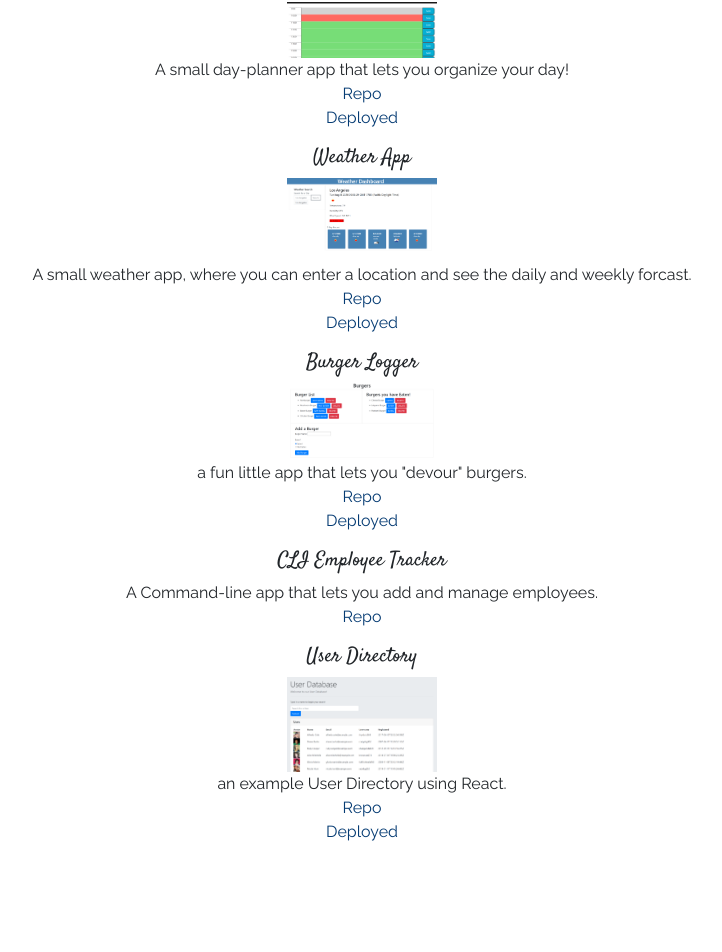
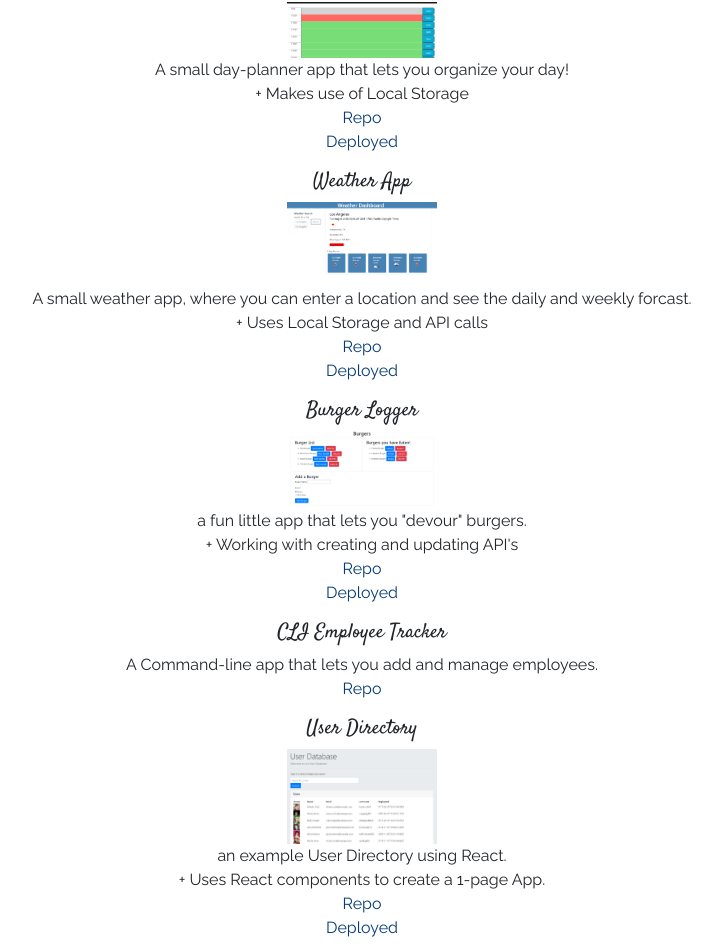
Before and after one commit to tiiedye/React-Portfolio, a React (Create React App) app: page /portfolio in a window 1280 px wide. Shown: the part 1020-1972 px from the top of the page, without its empty margins (278-1000 px from the left). Built offline with nearby package versions, Linux system fonts and the light colour scheme; the HTML template or start-up script is replaced by a standard one.

Commit message:
more portfolio updates

```diff
--- a/src/pages/Portfolio.js
+++ b/src/pages/Portfolio.js
@@ -108,6 +108,8 @@ function Portfolio() {
                     <br />
                     A small day-planner app that lets you organize your day!
                     <br />
+                    + Makes use of Local Storage
+                    <br />
                     <a class="a" href="https://github.com/tiiedye/05-day-planner" target="_blank" rel="noopener noreferrer">Repo</a>
                     <br />
                     <a class="a" href="https://tiiedye.github.io/05-day-planner/" target="_blank" rel="noopener noreferrer">Deployed</a>
@@ -119,6 +121,8 @@ function Portfolio() {
                     <br />
                     A small weather app, where you can enter a location and see the daily and weekly forcast.
                     <br />
+                    + Uses Local Storage and API calls
+                    <br />
                     <a class="a" href="https://github.com/tiiedye/06-weather-app" target="_blank" rel="noopener noreferrer">Repo</a>
                     <br />
                     <a class="a" href="https://tiiedye.github.io/06-weather-app/" target="_blank" rel="noopener noreferrer">Deployed</a>
@@ -129,6 +133,8 @@ function Portfolio() {
                     <img src={require("../assets/burger-logger.png")} alt="Burger Logger" style={styles.other}></img>
                     <br />
                     a fun little app that lets you "devour" burgers.
+                    <br />
+                    + Working with creating and updating API's
                     <br />
                     <a class="a" href="https://github.com/tiiedye/13-Burger-Logger" target="_blank" rel="noopener noreferrer">Repo</a>
                     <br />
@@ -148,6 +154,8 @@ function Portfolio() {
                     <br />
                     an example User Directory using React.
                     <br />
+                    + Uses React components to create a 1-page App.
+                    <br />
                     <a class="a" href="https://github.com/tiiedye/User-Directory" target="_blank" rel="noopener noreferrer">Repo</a>
                     <br />
                     <a class="a" href="https://tiiedye.github.io/User-Directory/" target="_blank" rel="noopener noreferrer">Deployed</a>
```
